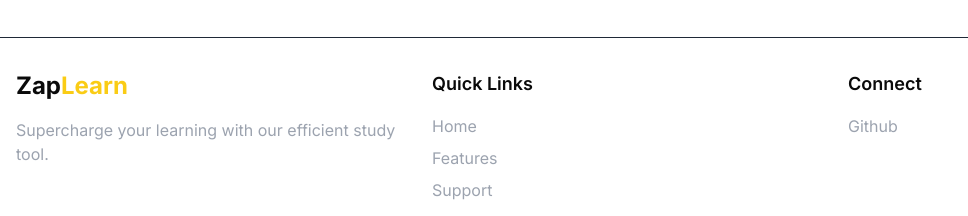
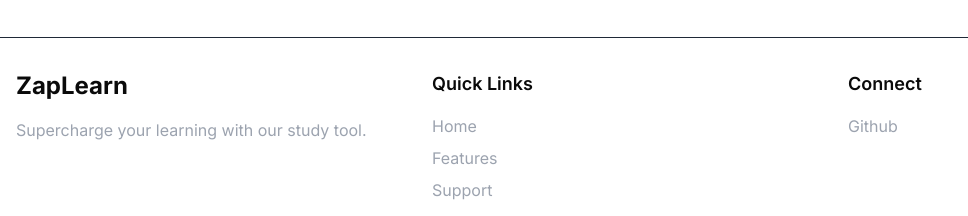
Before and after one commit to snowypy/SuperStudy-Frontend, a Next.js app: page /courses/1 in a window 1280 px wide. Shown: the part 880-1096 px from the top of the page, without its empty margins (0-968 px from the left). Built offline with nearby package versions, Linux system fonts and the light colour scheme.

Commit message:
updated footer for theme consistency

```diff
--- a/app/components/footer.tsx
+++ b/app/components/footer.tsx
@@ -6,8 +6,8 @@ export default function Footer() {
             <div className="container mx-auto px-4">
                 <div className="flex flex-wrap justify-between">
                     <div className="w-full md:w-1/3 mb-6 md:mb-0">
-                        <h2 className="text-2xl font-bold mb-4">Zap<span className="text-yellow-400">Learn</span></h2>
-                        <p className="text-gray-400">Supercharge your learning with our efficient study tool.</p>
+                        <h2 className="text-2xl font-bold mb-4">ZapLearn</h2>
+                        <p className="text-gray-400">Supercharge your learning with our study tool.</p>
                     </div>
                     <div className="w-full md:w-1/3 mb-6 md:mb-0">
                         <h3 className="text-lg font-semibold mb-4">Quick Links</h3>
```
